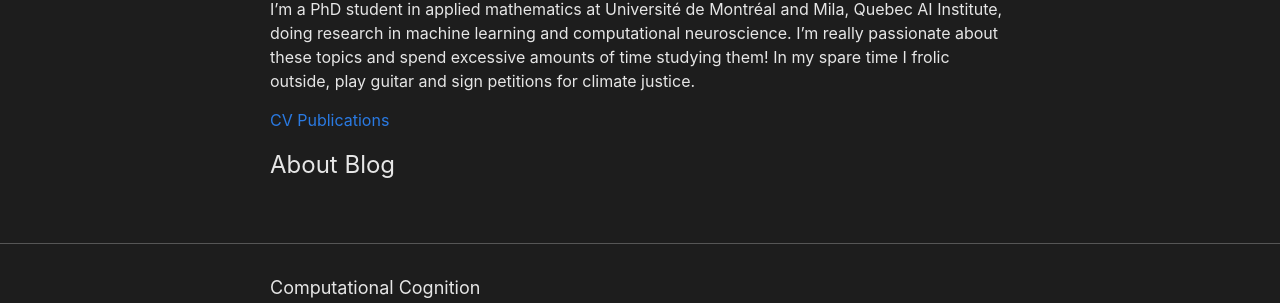
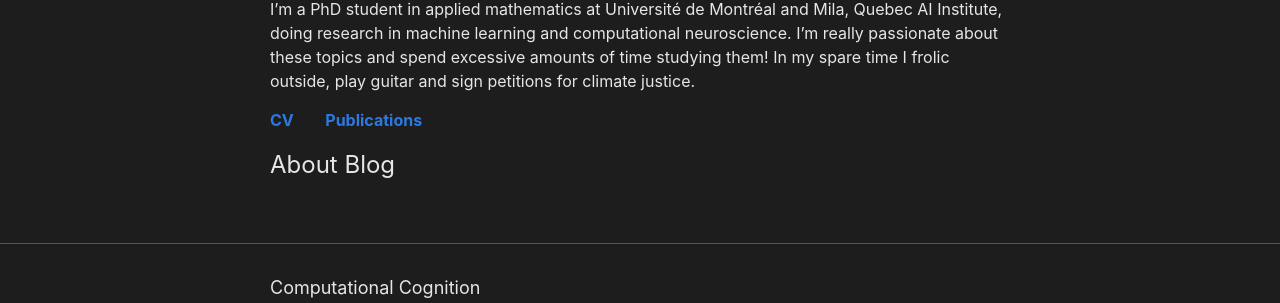
Before and after one commit to zek3r/zek3r.github.io, a Jekyll site: the page built from about.markdown, in a window 1280 px wide. Shown: the part 967-1270 px from the top of the page. Built offline with Jekyll 4.4.1, drawn with Linux system fonts in a browser that asks for light colours; some web fonts are replaced.

Commit message:
updating stuff...

```diff
--- a/about.markdown
+++ b/about.markdown
@@ -12,7 +12,7 @@ permalink: /about/
 
 I’m a PhD student in applied mathematics at Université de Montréal and Mila, Quebec AI Institute, doing research in machine learning and computational neuroscience. I’m really passionate about these topics and spend excessive amounts of time studying them! In my spare time I frolic outside, play guitar and sign petitions for climate justice.
 
-[CV](https://zek3r.github.io/cv_current.pdf "zeke's cv")		[Publications](https://scholar.google.ca/citations?user=KwgL380AAAAJ&hl=en&oi=ao "google scholar")
+**[CV](https://zek3r.github.io/cv_current.pdf "zeke's cv")**       **[Publications](https://scholar.google.ca/citations?user=KwgL380AAAAJ&hl=en&oi=ao "google scholar")**
 
 
 # About Blog
```
